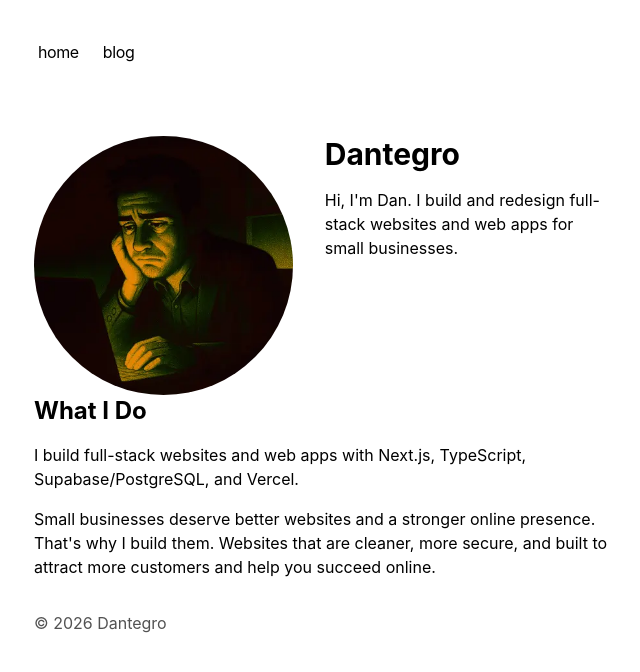
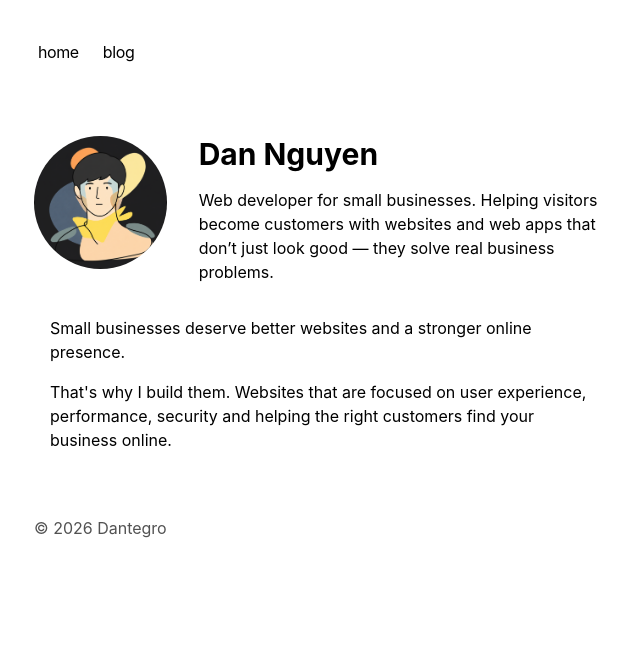
Before and after one commit to Dantegro/portfolio, a Next.js app: page / in a window 1280 px wide. Shown: the top 672 px of the page, without its empty margins (318-958 px from the left). Built offline with nearby package versions, Linux system fonts and the light colour scheme.

Commit message:
Update Hero component with new profile image and content; enhance ServiceIntro layout and messaging

```diff
--- a/app/components/hero.tsx
+++ b/app/components/hero.tsx
@@ -5,13 +5,13 @@ export default function Hero() {
         <section>
             <div className="flex gap-8">
                 <div>
-                    <Image className="rounded-full" src="/images/profile-picture.webp" alt="Profile Picture" width={600} height={600} />
+                    <Image className="rounded-full" src="/images/profile-picture.png" alt="Profile Picture" width={400} height={400} />
                 </div>
                 <div>
-                    <h1 className="text-3xl font-bold">Dantegro</h1>
+                    <h1 className="text-3xl font-bold">Dan Nguyen</h1>
 
                     <div className="mt-4 space-y-4">
-                        <p> Hi, I'm Dan. I build and redesign full-stack websites and web apps for small businesses.
+                        <p>Web developer for small businesses. Helping visitors become customers with websites and web apps that don’t just look good — they solve real business problems.
                         </p>
                     </div>
                 </div>
--- a/app/components/service-intro.tsx
+++ b/app/components/service-intro.tsx
@@ -1,9 +1,14 @@
 export default function ServiceIntro() {
     return (
-        <section>
-            <h2 className="text-2xl font-bold mb-4">What I Do</h2>
-            <p className="mb-4">I build full-stack websites and web apps with Next.js, TypeScript, Supabase/PostgreSQL, and Vercel.</p>
-            <p>Small businesses deserve better websites and a stronger online presence. That's why I build them. Websites that are cleaner, more secure, and built to attract more customers and help you succeed online.</p>
+        <section className="max-w-2xl mx-auto px-4 py-8">
+            <div className="space-y-4">
+                <p>
+                    Small businesses deserve better websites and a stronger online presence.
+                </p>
+                <p>
+                    That's why I build them. Websites that are focused on user experience, performance, security and helping the right customers find your business online.
+                </p>
+            </div>
         </section>
     )
 }
```
Also changed, not shown: public/images/profile-picture.png (added), public/images/profile-picture.webp (deleted).
